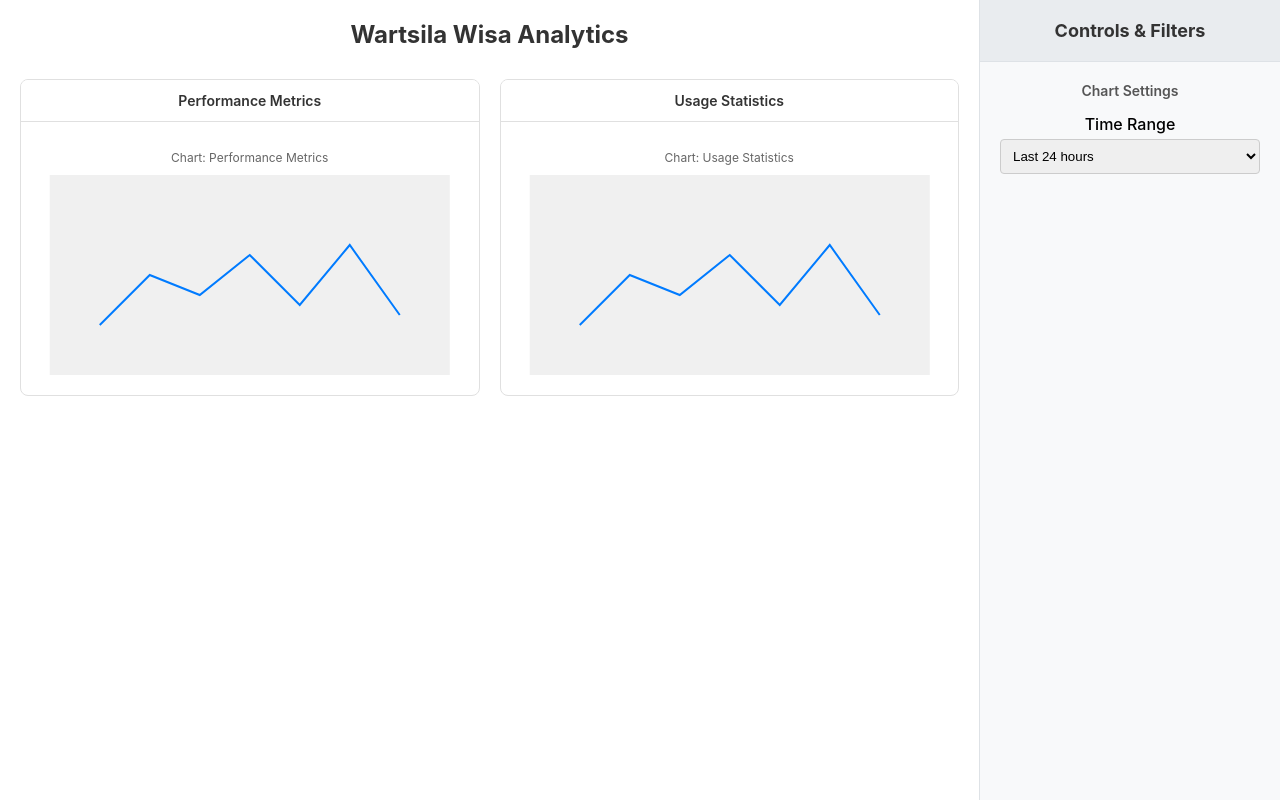
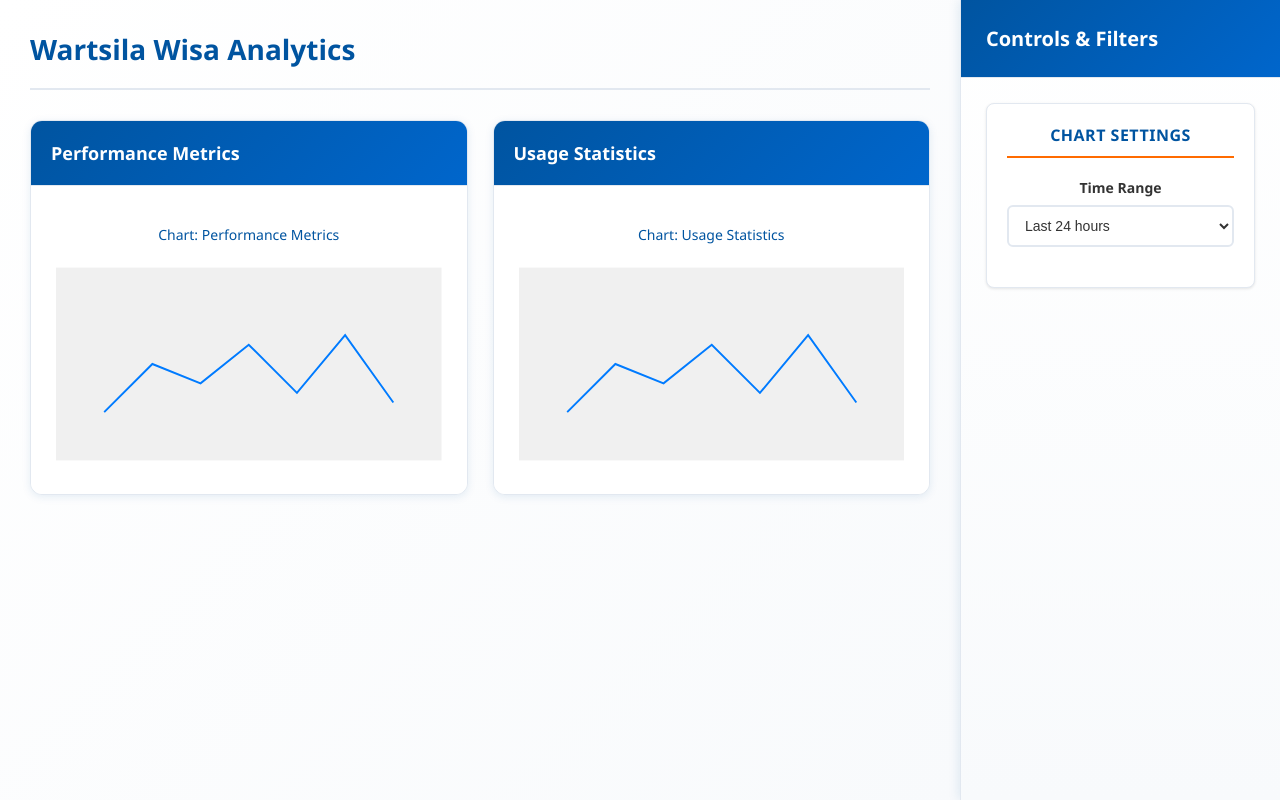
Before and after one commit to JMTI10/wartsila_wisa, a React (Create React App) app: page / in a window 1280 px wide. Built offline with nearby package versions, Linux system fonts and the light colour scheme.

Commit message:
Changes to be committed: 	modified:   src/App.css 	modified:   src/components/ChartContainer.css 	modified:   src/components/MainChart.css 	modified:   src/components/Sidebar.css 	modified:   src/index.css

```diff
--- a/src/App.css
+++ b/src/App.css
@@ -33,10 +33,23 @@
   }
 }
 
-/* ADD ONLY LAYOUT STYLES */
+/* Wartsila Brand Colors */
+:root {
+  --wartsila-blue: #0054a0;
+  --wartsila-orange: #ff6b00;
+  --wartsila-white: #ffffff;
+  --text-dark: #333333;
+  --text-light: #666666;
+  --background-light: #f8fafc;
+  --border-light: #e2e8f0;
+}
+
+/* Main Layout */
 .main-layout {
   display: flex;
   min-height: 100vh;
+  background: var(--wartsila-white);
+  font-family: 'Segoe UI', Tahoma, Geneva, Verdana, sans-serif;
 }
 
 /* Responsive */
--- a/src/components/ChartContainer.css
+++ b/src/components/ChartContainer.css
@@ -1,49 +1,81 @@
 .chart-container {
-  height: 100%;
-  display: flex;
-  flex-direction: column;
-  background: white;
-  border-radius: 8px;
+  background: var(--wartsila-white);
+  border: 1px solid var(--border-light);
+  border-radius: 12px;
   overflow: hidden;
-  border: 1px solid #e0e0e0;
+  box-shadow: 0 2px 8px rgba(0, 84, 160, 0.1);
+  transition: all 0.3s ease;
 }
 
-.chart-container.chart-small {
-  height: 100%;
+.chart-container:hover {
+  box-shadow: 0 4px 16px rgba(0, 84, 160, 0.15);
 }
 
 .chart-header {
-  padding: 12px 15px;
-  background: #fff;
-  border-bottom: 1px solid #e0e0e0;
+  padding: 20px;
+  background: linear-gradient(135deg, var(--wartsila-blue) 0%, #0066cc 100%);
+  border-bottom: 1px solid var(--border-light);
 }
 
 .chart-header h3 {
   margin: 0;
-  color: #333;
-  font-size: 14px;
+  color: var(--wartsila-white);
+  font-size: 18px;
   font-weight: 600;
+  text-align: left;
 }
 
 .chart-content {
-  flex: 1;
-  padding: 15px;
-  display: flex;
-  align-items: center;
-  justify-content: center;
+  padding: 25px;
+  min-height: 220px;
+  background: var(--wartsila-white);
 }
 
 .chart-placeholder {
   text-align: center;
-  color: #666;
-  width: 100%;
+  color: var(--text-light);
 }
 
 .chart-placeholder p {
-  margin-bottom: 10px;
-  font-size: 12px;
+  margin-bottom: 20px;
+  font-weight: 500;
+  color: var(--wartsila-blue);
+  font-size: 14px;
 }
 
-.placeholder-chart {
-  max-width: 100%;
+.placeholder-graph {
+  display: flex;
+  align-items: flex-end;
+  justify-content: center;
+  gap: 12px;
+  height: 140px;
+  margin-top: 15px;
+  padding: 10px;
+  background: var(--background-light);
+  border-radius: 8px;
 }
+
+.graph-bar {
+  width: 35px;
+  background: linear-gradient(to top, var(--wartsila-orange) 0%, #ff8c33 100%);
+  border-radius: 4px 4px 0 0;
+  min-height: 10px;
+  transition: all 0.3s ease;
+  position: relative;
+}
+
+.graph-bar:hover {
+  transform: scaleY(1.1);
+  background: linear-gradient(to top, var(--wartsila-orange) 0%, #ff9d4d 100%);
+}
+
+.graph-bar::after {
+  content: '';
+  position: absolute;
+  top: -5px;
+  left: 0;
+  right: 0;
+  height: 3px;
+  background: var(--wartsila-blue);
+  border-radius: 2px;
+}
--- a/src/components/MainChart.css
+++ b/src/components/MainChart.css
@@ -1,31 +1,51 @@
 .main-chart-component {
   flex: 1;
-  padding: 20px;
-  background: #ffffff;
+  padding: 30px;
+  background: var(--wartsila-white);
+  background: linear-gradient(135deg, var(--wartsila-white) 0%, var(--background-light) 100%);
 }
 
 .main-chart-header {
   margin-bottom: 30px;
+  padding-bottom: 20px;
+  border-bottom: 2px solid var(--border-light);
 }
 
 .main-chart-header h1 {
   margin: 0;
-  color: #333;
-  font-size: 24px;
+  color: var(--wartsila-blue);
+  font-size: 28px;
+  font-weight: 600;
+  text-align: left;
 }
 
 .charts-horizontal {
   display: grid;
   grid-template-columns: 1fr 1fr;
-  gap: 20px;
+  gap: 25px;
+}
+
+/* Chart hover effects */
+.charts-horizontal > * {
+  transition: transform 0.2s ease, box-shadow 0.2s ease;
+}
+
+.charts-horizontal > *:hover {
+  transform: translateY(-2px);
 }
 
 @media (max-width: 768px) {
   .main-chart-component {
-    padding: 15px;
+    padding: 20px;
+  }
+
+  .main-chart-header h1 {
+    font-size: 24px;
+    text-align: center;
   }
 
   .charts-horizontal {
     grid-template-columns: 1fr;
+    gap: 20px;
   }
 }
--- a/src/components/Sidebar.css
+++ b/src/components/Sidebar.css
@@ -1,57 +1,130 @@
 .sidebar-component {
-  width: 300px;
-  background: #f8f9fa;
-  border-left: 1px solid #dee2e6;
+  width: 320px;
+  background: linear-gradient(180deg, var(--wartsila-white) 0%, var(--background-light) 100%);
+  border-left: 1px solid var(--border-light);
+  box-shadow: -2px 0 10px rgba(0, 84, 160, 0.1);
 }
 
 .sidebar-header {
-  padding: 20px;
-  background: #e9ecef;
-  border-bottom: 1px solid #dee2e6;
+  padding: 25px;
+  background: linear-gradient(135deg, var(--wartsila-blue) 0%, #0066cc 100%);
+  border-bottom: 1px solid var(--border-light);
 }
 
 .sidebar-header h2 {
   margin: 0;
-  color: #333;
-  font-size: 18px;
+  color: var(--wartsila-white);
+  font-size: 20px;
+  font-weight: 600;
+  text-align: left;
 }
 
 .sidebar-content {
-  padding: 20px;
+  padding: 25px;
+  height: calc(100vh - 80px);
+  overflow-y: auto;
 }
 
 .sidebar-section {
-  margin-bottom: 25px;
+  margin-bottom: 30px;
+  padding: 20px;
+  background: var(--wartsila-white);
+  border: 1px solid var(--border-light);
+  border-radius: 8px;
+  box-shadow: 0 1px 3px rgba(0, 0, 0, 0.1);
 }
 
 .sidebar-section h3 {
-  margin: 0 0 15px 0;
-  color: #555;
-  font-size: 14px;
+  margin: 0 0 20px 0;
+  color: var(--wartsila-blue);
+  font-size: 16px;
   font-weight: 600;
+  text-transform: uppercase;
+  letter-spacing: 0.5px;
+  padding-bottom: 10px;
+  border-bottom: 2px solid var(--wartsila-orange);
 }
 
 .sidebar-item {
-  margin-bottom: 15px;
+  margin-bottom: 20px;
 }
 
 .sidebar-item label {
   display: block;
-  margin-bottom: 5px;
-  font-weight: 500;
+  margin-bottom: 8px;
+  font-weight: 600;
+  color: var(--text-dark);
+  font-size: 14px;
 }
 
 .sidebar-item select {
   width: 100%;
-  padding: 8px;
-  border: 1px solid #ccc;
-  border-radius: 4px;
+  padding: 10px 12px;
+  border: 2px solid var(--border-light);
+  border-radius: 6px;
+  background: var(--wartsila-white);
+  color: var(--text-dark);
+  font-size: 14px;
+  transition: all 0.3s ease;
+}
+
+.sidebar-item select:focus {
+  outline: none;
+  border-color: var(--wartsila-blue);
+  box-shadow: 0 0 0 3px rgba(0, 84, 160, 0.1);
+}
+
+.sidebar-checkbox {
+  display: flex;
+  align-items: center;
+  gap: 10px;
+  cursor: pointer;
+  padding: 8px 0;
+  transition: color 0.3s ease;
+}
+
+.sidebar-checkbox:hover {
+  color: var(--wartsila-blue);
+}
+
+.sidebar-checkbox input[type="checkbox"] {
+  width: 18px;
+  height: 18px;
+  accent-color: var(--wartsila-orange);
+  cursor: pointer;
+}
+
+.sidebar-checkbox span {
+  font-weight: 500;
+}
+
+/* Scrollbar styling */
+.sidebar-content::-webkit-scrollbar {
+  width: 6px;
+}
+
+.sidebar-content::-webkit-scrollbar-track {
+  background: var(--background-light);
+}
+
+.sidebar-content::-webkit-scrollbar-thumb {
+  background: var(--wartsila-blue);
+  border-radius: 3px;
+}
+
+.sidebar-content::-webkit-scrollbar-thumb:hover {
+  background: var(--wartsila-orange);
 }
 
 @media (max-width: 768px) {
   .sidebar-component {
     width: 100%;
     border-left: none;
-    border-top: 1px solid #dee2e6;
+    border-top: 3px solid var(--wartsila-orange);
+  }
+
+  .sidebar-content {
+    height: auto;
+    max-height: 400px;
   }
 }
--- a/src/index.css
+++ b/src/index.css
@@ -1,13 +1,16 @@
 body {
   margin: 0;
-  font-family: -apple-system, BlinkMacSystemFont, 'Segoe UI', 'Roboto', 'Oxygen',
-    'Ubuntu', 'Cantarell', 'Fira Sans', 'Droid Sans', 'Helvetica Neue',
-    sans-serif;
+  font-family: 'Segoe UI', 'Roboto', 'Oxygen', 'Ubuntu', 'Cantarell', 'Fira Sans', 'Droid Sans', 'Helvetica Neue', sans-serif;
   -webkit-font-smoothing: antialiased;
   -moz-osx-font-smoothing: grayscale;
+  background-color: var(--background-light);
+}
+
+* {
+  box-sizing: border-box;
+  transition: color 0.3s ease, background-color 0.3s ease;
 }
 
 code {
-  font-family: source-code-pro, Menlo, Monaco, Consolas, 'Courier New',
-    monospace;
+  font-family: source-code-pro, Menlo, Monaco, Consolas, 'Courier New', monospace;
 }
```
